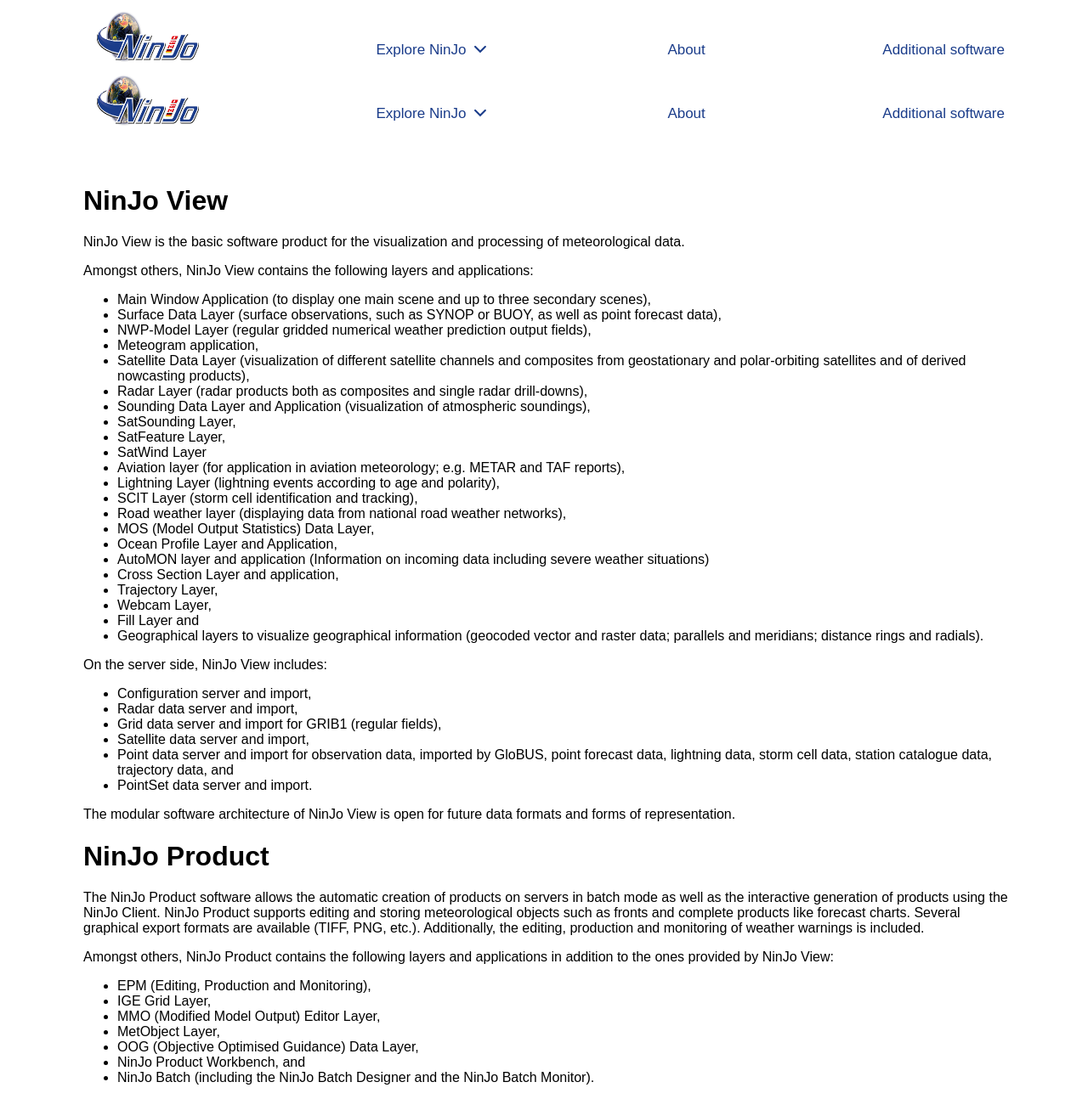
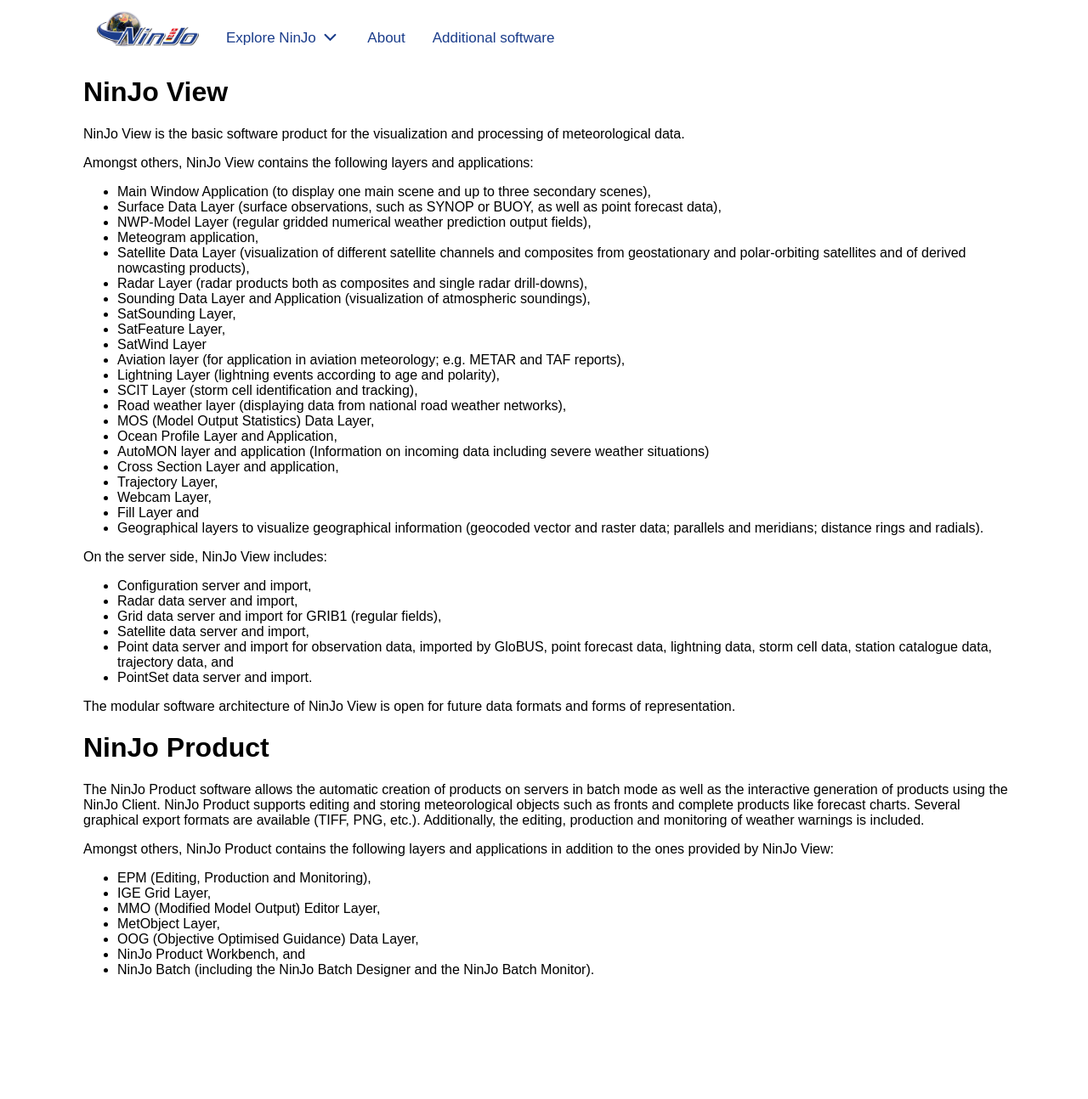
Before and after one commit to orlovale/NinJo_Workstation, a Jekyll site: the page built from softwareEditions.md, in a window 1280 px wide. Shown: the whole page at 85% size. Built offline with Jekyll 4.4.1, drawn with Linux system fonts in a browser that asks for light colours; nearby versions of some CDN libraries; our own code applies the rules of GitHub Pages for plain Markdown files; after the commit the page ends 1167 px from its top, so only the background shows below that.

Commit message:
Update softwareEditions.md

```diff
--- a/softwareEditions.md
+++ b/softwareEditions.md
@@ -1,8 +1,7 @@
-<link href="style.css" rel="stylesheet">
-
-{% include navbar.html %}
-
-<p style="margin: 60px 0px 0px 0px;" />
+---
+layout: default
+title: Software editions
+---
 
 # NinJo View
 
```
